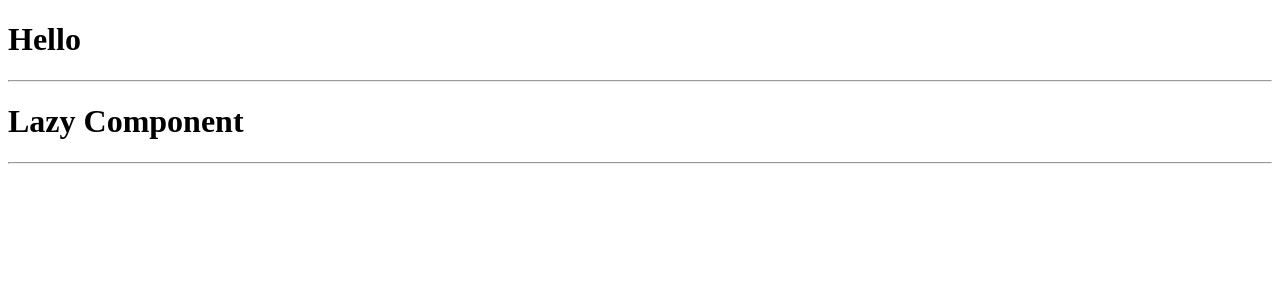
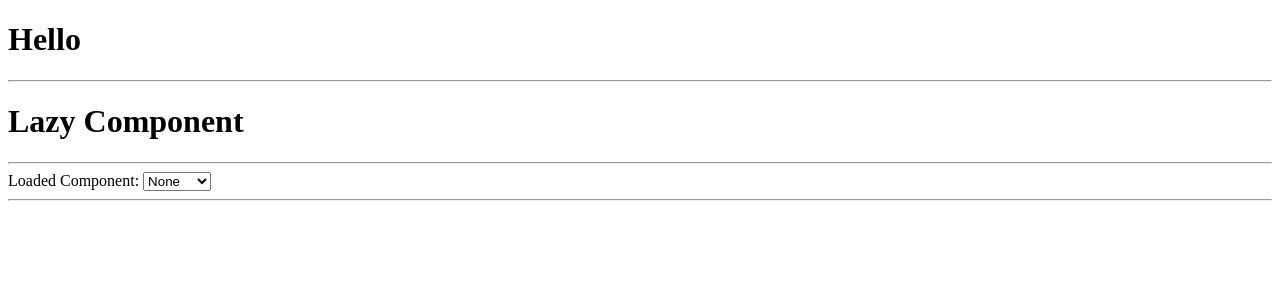
Before and after one commit to TeodorStevanovic/React_Lazy, a React (Vite) app: page / in a window 1280 px wide. Shown: the top 300 px of the page. Built offline with nearby package versions, Linux system fonts and the light colour scheme.

Commit message:
Added Avoid_Lazy_Component

```diff
--- a/src/App.jsx
+++ b/src/App.jsx
@@ -2,20 +2,7 @@ import React, { Suspense, useState, lazy } from "react";
 import { ClipLoader } from "react-spinners";
 import DaymanicImport from "./Daynamic_Import/DaymanicImport";
 import LazyComponent from "./Lazy_Component/LazyComponent";
-
-const First = lazy(() => import("./First/FirstMain"));
-const Second = lazy(() => import("./Second/SecondMain"));
-
-const ShowComponent = ({ name }) => {
-  switch (name) {
-    case "first":
-      return <First />;
-    case "second":
-      return <Second />;
-    default:
-      return null;
-  }
-};
+import AvoidLazyComponent from "./Avoid_Lazy_Component/AvoidLazyComponent";
 
 function App() {
   const [component, setComponent] = useState("");
@@ -24,6 +11,7 @@ function App() {
     <>
       <DaymanicImport /> <hr />
       <LazyComponent /> <hr />
+      <AvoidLazyComponent /> <hr />
     </>
   );
 }
--- /dev/null
+++ b/src/Avoid_Lazy_Component/AvoidLazyComponent.jsx
@@ -0,0 +1,38 @@
+import React, { lazy, Suspense, useState } from "react";
+import { BeatLoader } from "react-spinners";
+
+const First = lazy(() => import("./First/FirstMain"));
+const Second = lazy(() => import("./Second/SecondMain"));
+
+const ShowComponent = ({ name }) => {
+  switch (name) {
+    case "first":
+      return <First />;
+
+    case "second":
+      return <Second />;
+
+    default:
+      return null;
+  }
+};
+
+const AvoidLazyComponent = () => {
+  const [component, setComponent] = useState("");
+
+  return (
+    <label>
+      Loaded Component:{" "}
+      <select value={component} onChange={(e) => setComponent(e.target.value)}>
+        <option value="">None</option>
+        <option value="first">First</option>
+        <option value="second">Second</option>
+      </select>
+      <Suspense fallback={<BeatLoader />}>
+        <ShowComponent name={component} />
+      </Suspense>
+    </label>
+  );
+};
+
+export default AvoidLazyComponent;
```
Also changed, not shown: src/Avoid_Lazy_Component/First/FirstMain.jsx (renamed from src/First/FirstMain.jsx), src/Avoid_Lazy_Component/First/One.jsx (renamed from src/First/One.jsx), src/Avoid_Lazy_Component/First/Three.jsx (renamed from src/First/Three.jsx), src/Avoid_Lazy_Component/First/Two.jsx (renamed from src/First/Two.jsx), src/Avoid_Lazy_Component/Second/One.jsx (renamed from src/Second/One.jsx), src/Avoid_Lazy_Component/Second/SecondMain.jsx (renamed from src/Second/SecondMain.jsx), src/Avoid_Lazy_Component/Second/Two.jsx (renamed from src/Second/Two.jsx).
